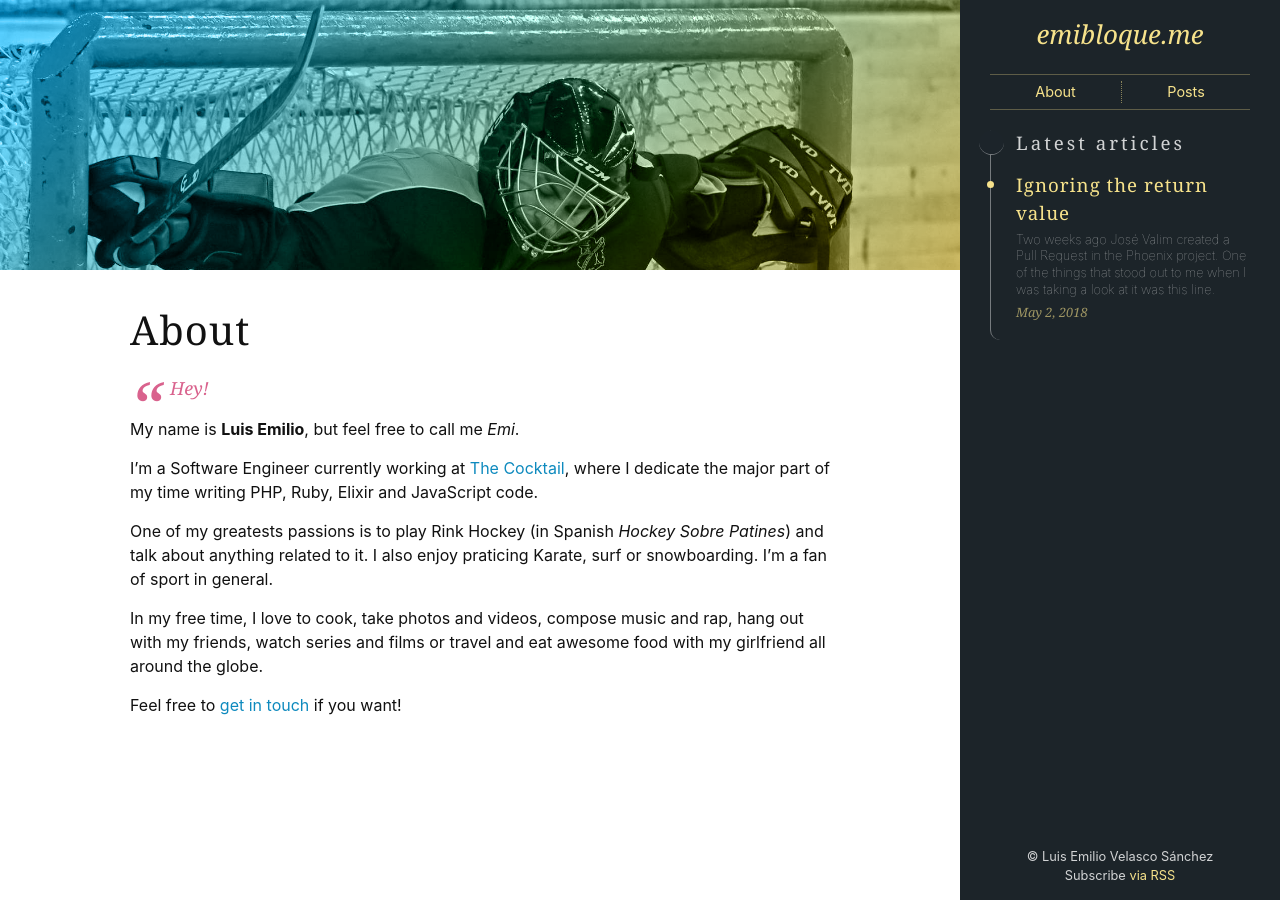
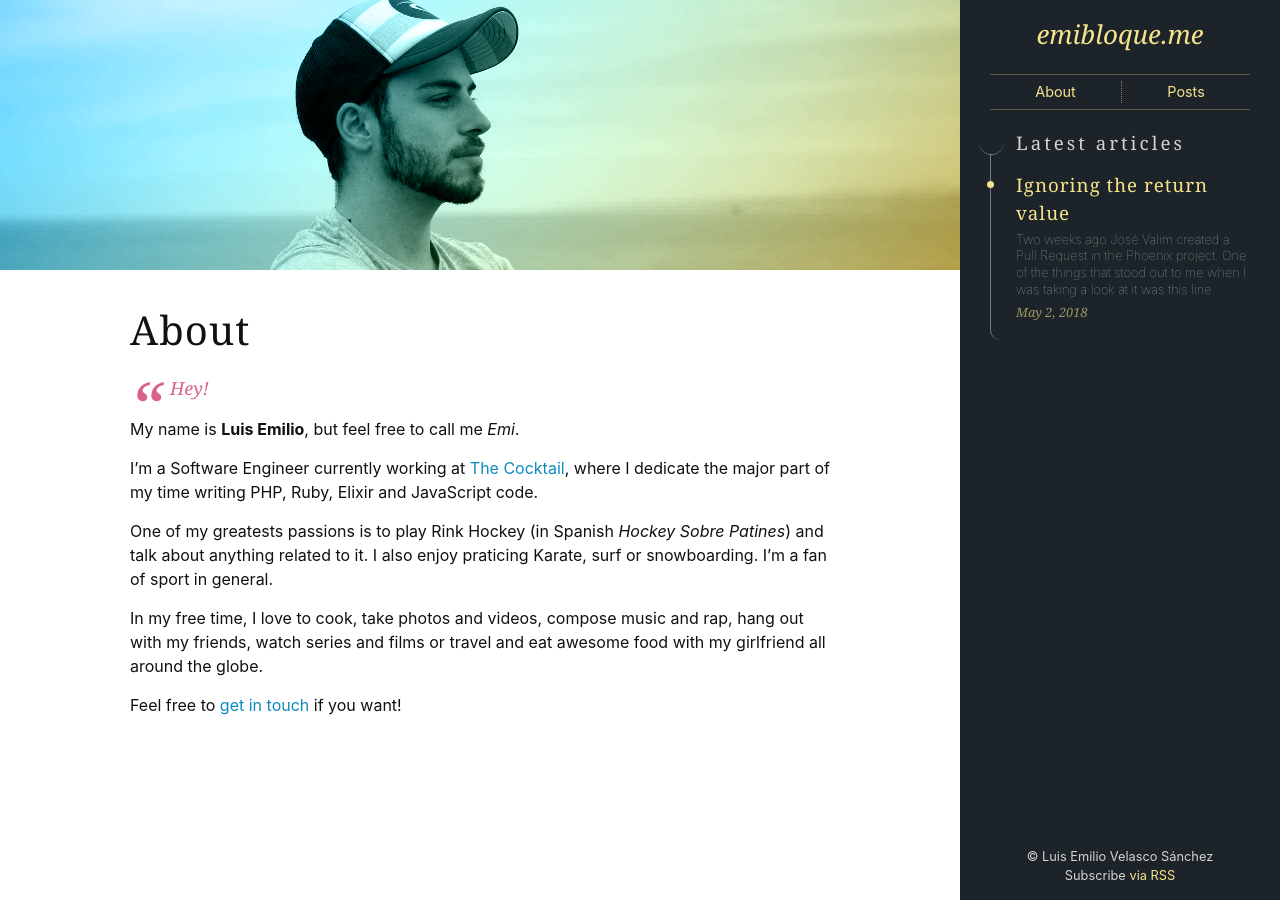
Before and after one commit to emibloque/emibloque, a Jekyll site: the page built from _pages/about.md, in a window 1280 px wide. Built offline with Jekyll 4.4.1, drawn with Linux system fonts in a browser that asks for light colours.

Commit message:
Update about page

```diff
--- a/_pages/about.md
+++ b/_pages/about.md
@@ -3,8 +3,8 @@ layout: page
 title: About
 permalink: /about/
 
-image: "/assets/images/home.jpg"
-image_y_position: top
+image: "/assets/images/about.jpg"
+image_y_position: center
 ---
 
 > Hey!
```
Also changed, not shown: assets/images/about.jpg (added).
